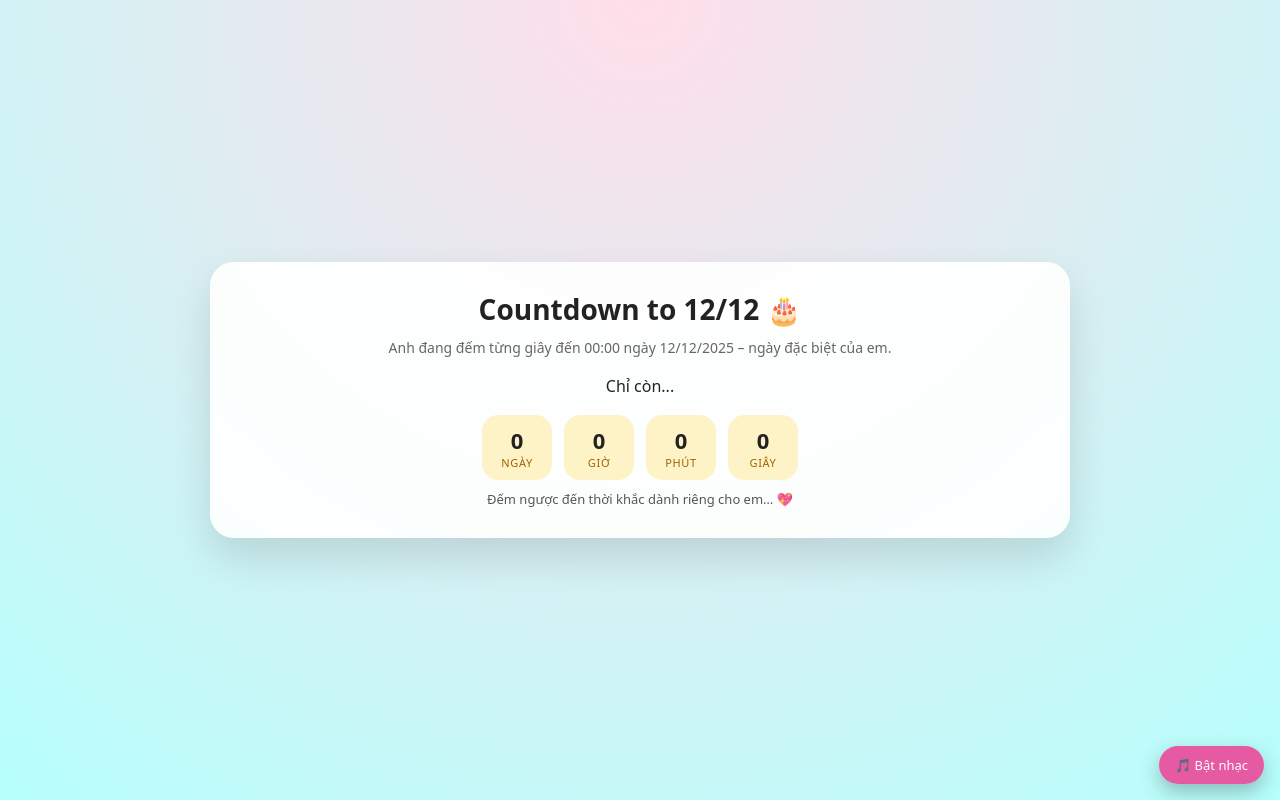
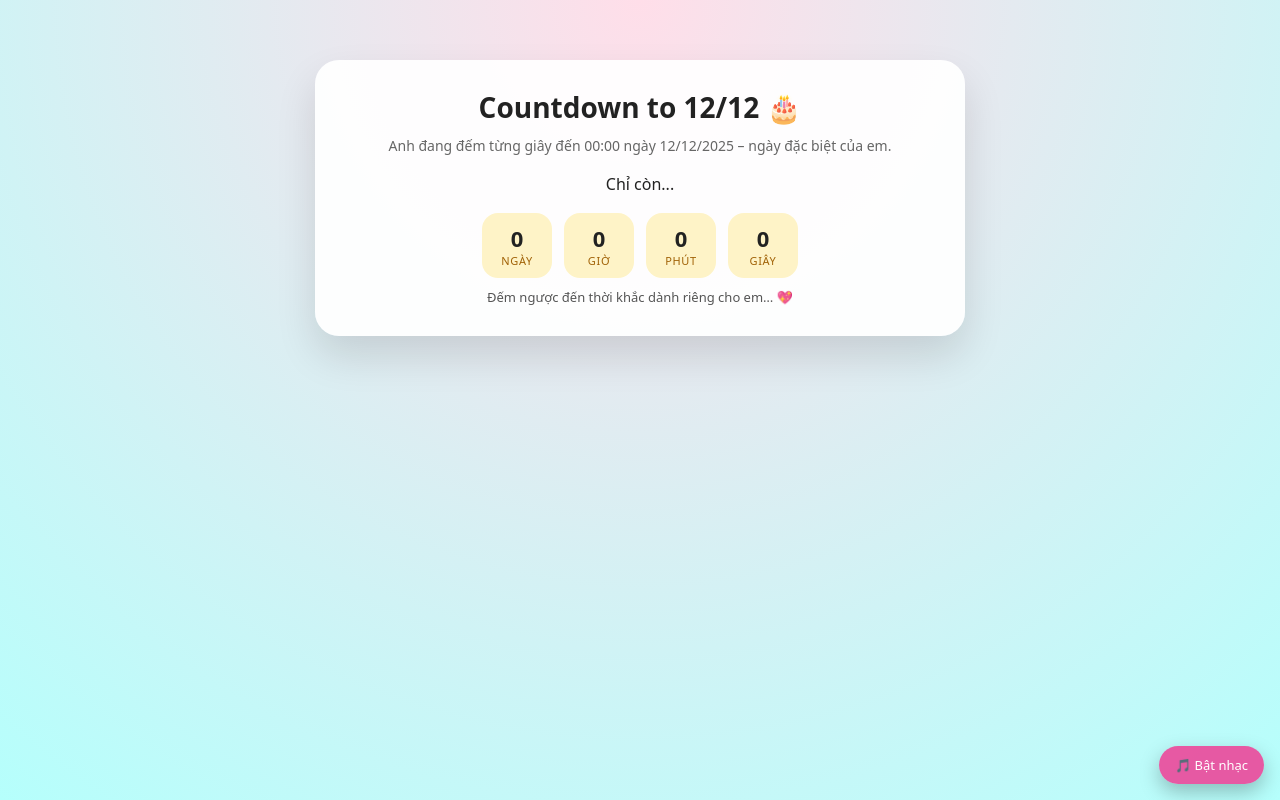
Before and after one commit to jackielee136/surprise-birthday-for-baee, a plain HTML site: page index.html in a window 1280 px wide. Drawn offline with Linux system fonts and the light colour scheme.

Commit message:
Update index.html

```diff
--- a/index.html
+++ b/index.html
@@ -15,12 +15,17 @@
     body {
   min-height: 100vh;
   display: flex;
-      align-items: center;
   justify-content: center;
+  align-items: flex-start;      /* 👈 nội dung bám từ trên xuống, cho phép dài */
+  padding: 40px 0;              /* tạo khoảng cách trên dưới một chút */
+
   background: radial-gradient(circle at top, #ffdee9 0%, #b5fffc 100%);
   color: #222;
-      overflow: hidden;
+
+  overflow-x: hidden;           /* chặn tràn ngang thôi */
+  overflow-y: auto;             /* 👈 cho phép cuộn dọc */
 }
+
 
     .container {
   width: 100%;
@@ -28,15 +33,23 @@
   padding: 20px;
   position: relative;
   z-index: 3;
+
+  display: flex;
+  justify-content: center; /* căn giữa theo ngang */
 }
 
 .card {
+  width: 100%;
+  max-width: 650px; /* 👈 thu nhỏ bề ngang khung trắng */
+  margin: 0 auto;
+
   background: rgba(255, 255, 255, 0.92);
   border-radius: 24px;
   padding: 28px 22px 30px;
   box-shadow: 0 20px 40px rgba(0, 0, 0, 0.12);
   text-align: center;
 }
+
 
     h1 {
       font-size: 28px;
```
Lines whose indentation alone changed are shown as unchanged.
